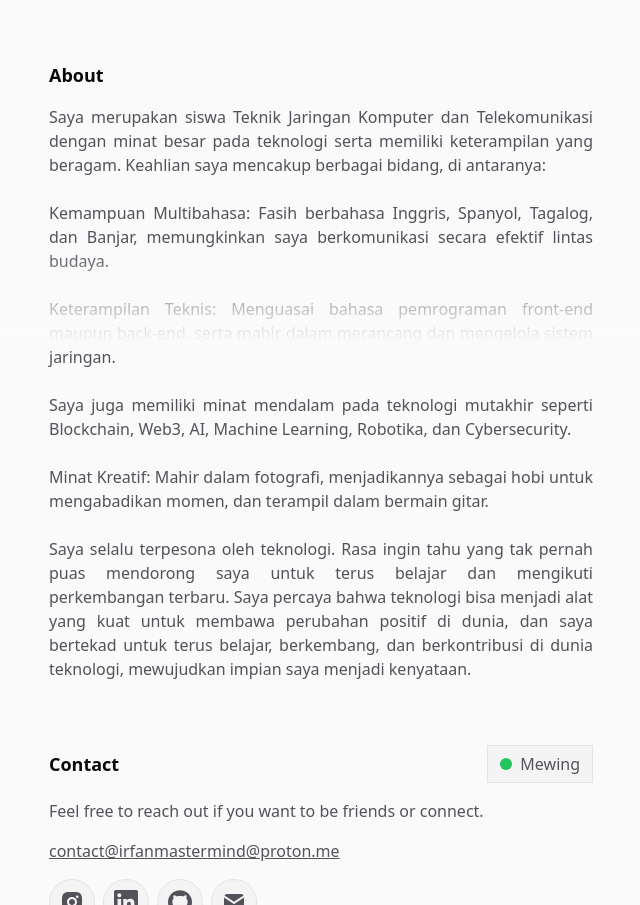
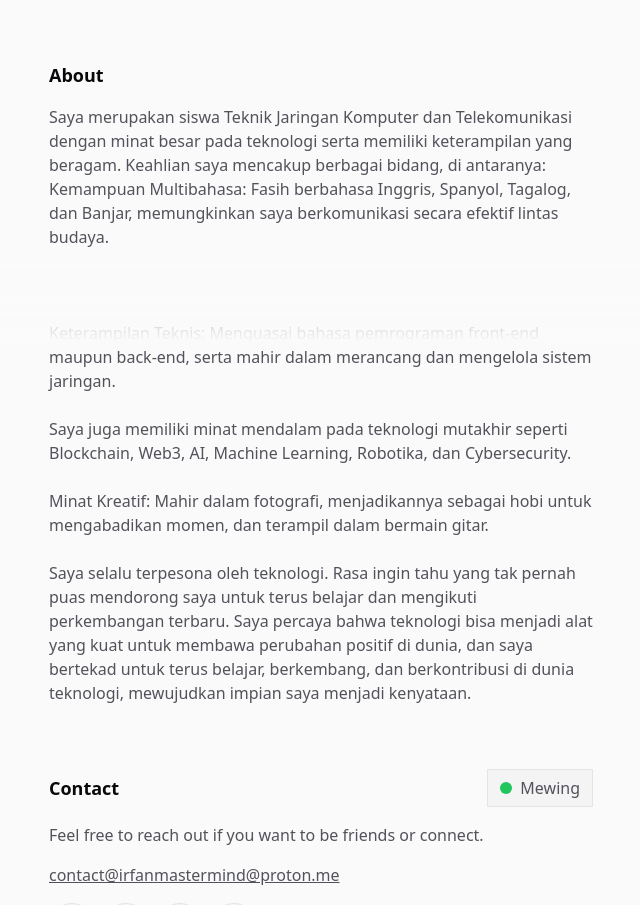
Before and after one commit to irfanihbro/irfanihbro.github.io, a plain HTML site: page index.html in a window 1280 px wide. Shown: the part 457-1362 px from the top of the page, without its empty margins (319-959 px from the left). Drawn offline with Linux system fonts and the light colour scheme; a web font is replaced by a local one.

Commit message:
Update index.html

```diff
--- a/index.html
+++ b/index.html
@@ -174,15 +174,15 @@
             </svg> </span></a>
       </h2>
       <div class="text-text-subtle [&amp;_a]:font-medium [&amp;_a]:text-text [&amp;_a]:underline space-y-4 mt-4">
-        <p style="text-align: justify;">
-          Saya merupakan siswa Teknik Jaringan Komputer dan Telekomunikasi dengan minat besar pada teknologi serta memiliki keterampilan yang beragam. Keahlian saya mencakup berbagai bidang, di antaranya: <br><br>
+        <p style="text-align: left;">
+          Saya merupakan siswa Teknik Jaringan Komputer dan Telekomunikasi dengan minat besar pada teknologi serta memiliki keterampilan yang beragam. Keahlian saya mencakup berbagai bidang, di antaranya:
 
           Kemampuan Multibahasa: Fasih berbahasa Inggris, Spanyol, Tagalog, dan Banjar, memungkinkan saya berkomunikasi secara efektif lintas budaya. <br><br>
-
-          Keterampilan Teknis: Menguasai bahasa pemrograman front-end maupun back-end, serta mahir dalam merancang dan mengelola sistem jaringan. <br><br> Saya juga memiliki minat mendalam pada teknologi mutakhir seperti Blockchain, Web3, AI, Machine Learning, Robotika, dan Cybersecurity. <br><br>
-
-          Minat Kreatif: Mahir dalam fotografi, menjadikannya sebagai hobi untuk mengabadikan momen, dan terampil dalam bermain gitar. <br><br>
-
+          <br><br>
+          Keterampilan Teknis: Menguasai bahasa pemrograman front-end maupun back-end, serta mahir dalam merancang dan mengelola sistem jaringan. <br><br> Saya juga memiliki minat mendalam pada teknologi mutakhir seperti Blockchain, Web3, AI, Machine Learning, Robotika, dan Cybersecurity.
+          <br><br>
+          Minat Kreatif: Mahir dalam fotografi, menjadikannya sebagai hobi untuk mengabadikan momen, dan terampil dalam bermain gitar.
+          <br><br>
           Saya selalu terpesona oleh teknologi. Rasa ingin tahu yang tak pernah puas mendorong saya untuk terus belajar dan mengikuti perkembangan terbaru.
           Saya percaya bahwa teknologi bisa menjadi alat yang kuat untuk membawa perubahan positif di dunia, dan saya bertekad untuk terus belajar, berkembang, dan berkontribusi di dunia teknologi, mewujudkan impian saya menjadi kenyataan.
         </p>
```
